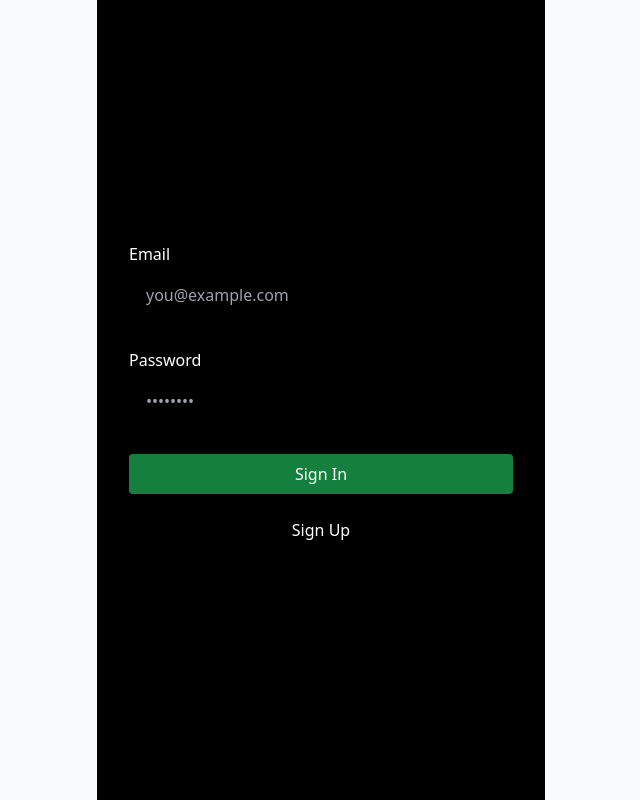
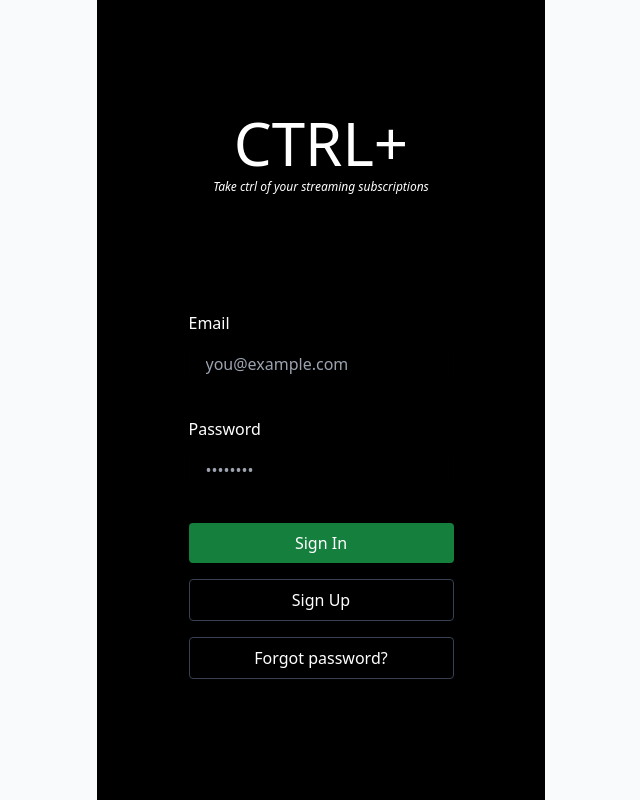
Before and after one commit to Valisaurus/Subscription_tracker, a Next.js app in the folder my-app/: page /login in a window 1280 px wide. Shown: the whole page, without its empty margins (319-959 px from the left). Built offline with nearby package versions, Linux system fonts and the light colour scheme.

Commit message:
fix: login page theme switch
and added forgot password btn, and logo with subheading (Will need to be replaced with real design later)

```diff
--- a/my-app/app/login/page.tsx
+++ b/my-app/app/login/page.tsx
@@ -11,7 +11,27 @@ export default function Login() {
       }`}
     >
       <LightSwitch lightMode={lightMode} setLightMode={setLightMode} />
-      <LoginForm lightMode={lightMode} />
+      <div className="flex flex-col justify-around items-center h-screen py-14">
+        <div>
+          <h2
+            className={`text-6xl text-center ${
+              lightMode ? "text-black" : "text-white"
+            }`}
+          >
+            CTRL+
+          </h2>
+          <i
+            className={`text-xs text-center ${
+              lightMode ? "text-black" : "text-white"
+            }`}
+          >
+            Take ctrl of your streaming subscriptions
+          </i>
+        </div>
+        <div>
+          <LoginForm lightMode={lightMode} />
+        </div>
+      </div>
     </div>
   );
 }
--- a/my-app/components/LoginForm.tsx
+++ b/my-app/components/LoginForm.tsx
@@ -13,52 +13,64 @@ const LoginForm = ({ lightMode }: LoginForm) => {
     width: 100%;
     justify-content: center;
     gap: 0.5rem;
+    color: hsl(var(--foreground));
+    ${lightMode ? "text-black" : "text-white"}
   `;
 
-  const StyledLabel = styled.label`
-    color: ${lightMode ? "black " : "white"};
-  `;
-
-  const StyledInput = styled.input`
-    border-radius: 0.375rem;
-    padding: 0.5rem 1rem 0.5rem 1rem;
-    background-color: inherit;
-    border-width: 1px;
-    margin-bottom: 1.5rem;
-  `;
-
-  const StyledSignInButton = styled.button`
-    background-color: rgb(21 128 61);
-    border-radius: 0.25rem;
-    padding: 0.5rem 1rem 0.5rem 1rem;
-    margin-bottom: 0.5rem;
-    color: white;
-  `;
-
-  const StyledSignUpButton = styled.button`
-    border: 1px rgb(55 65 81);
-    padding: 0.5rem 1rem 0.5rem 1rem;
-    border-radius: 0.25rem;
-    margin-bottom: 0.5rem;
-    color: ${lightMode ? "black" : "white"};
-  `;
   return (
-    <StyledForm action="/auth/sign-in" method="post">
-      <StyledLabel htmlFor="email">Email</StyledLabel>
-      <StyledInput name="email" placeholder="you@example.com" required />
-      <StyledLabel htmlFor="password">Password</StyledLabel>
-      <StyledInput
+    <form
+      className={`flex-1 flex flex-col w-full justify-center gap-2 text-foreground ${
+        lightMode ? "text-black" : "text-white"
+      }`}
+      action="/auth/sign-in"
+      method="post"
+    >
+      <label
+        className={`${lightMode ? "text-black" : "text-white"}`}
+        htmlFor="email"
+      >
+        Email
+      </label>
+      <input
+        className="rounded-md px-4 py-2 bg-inherit border mb-6"
+        name="email"
+        placeholder="you@example.com"
+        required
+      />
+      <label
+        className={`${lightMode ? "text-black" : "text-white"}`}
+        htmlFor="password"
+      >
+        Password
+      </label>
+      <input
+        className="rounded-md px-4 py-2 bg-inherit border mb-6"
         type="password"
         name="password"
         placeholder="••••••••"
         required
       />
-      <StyledSignInButton>Sign In</StyledSignInButton>
-      <StyledSignUpButton formAction="/auth/sign-up">
+      <button className={`bg-green-700 rounded px-4 py-2  mb-2 text-white`}>
+        Sign In
+      </button>
+      <button
+        formAction="/auth/sign-up"
+        className={`border border-gray-700 rounded px-4 py-2 mb-2 ${
+          lightMode ? "text-black" : "text-white"
+        }`}
+      >
         Sign Up
-      </StyledSignUpButton>
+      </button>
+      <button
+        formAction="/auth/reset"
+        className={`border border-gray-700 rounded px-4 py-2 mb-2 ${
+          lightMode ? "text-black" : "text-white"
+        }`}
+      >
+        Forgot password?
+      </button>
       <Messages />
-    </StyledForm>
+    </form>
   );
 };
 
```
